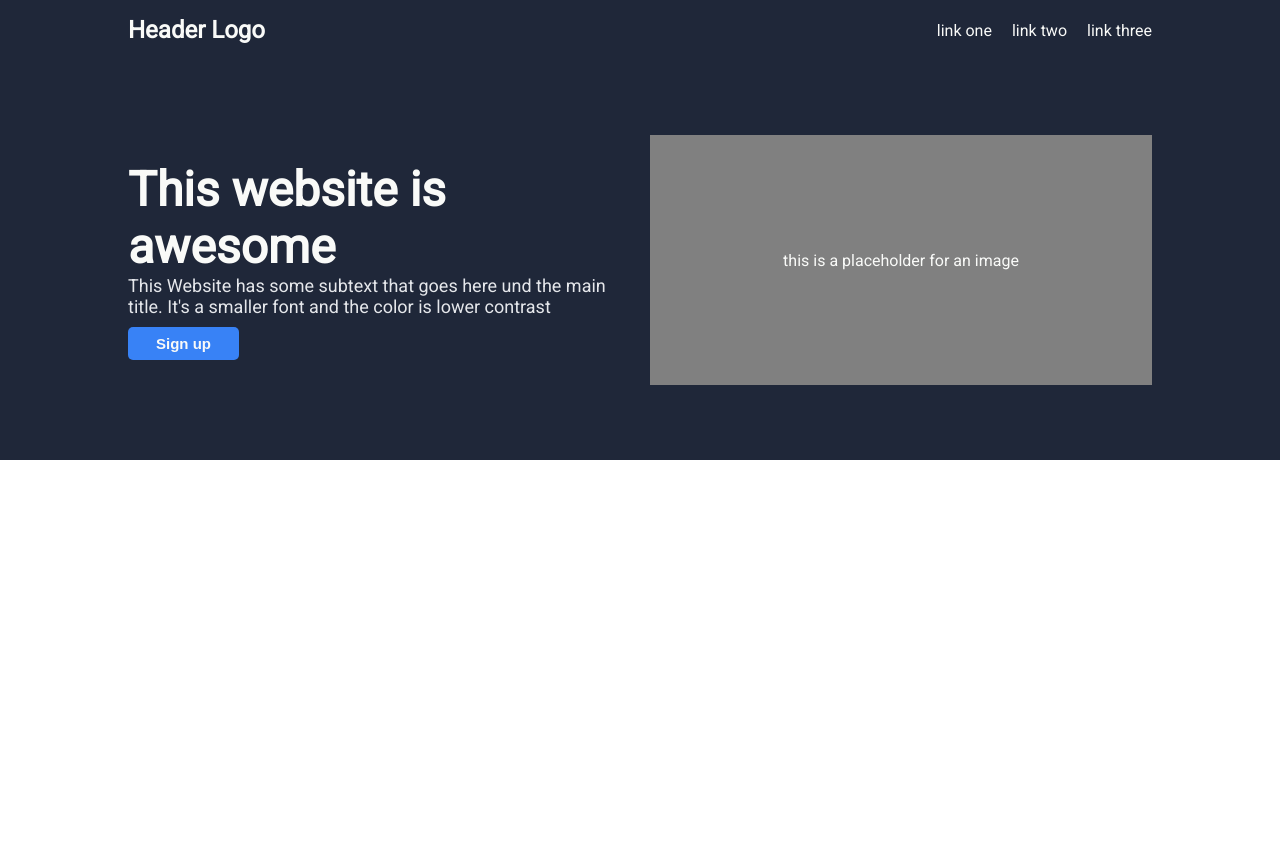
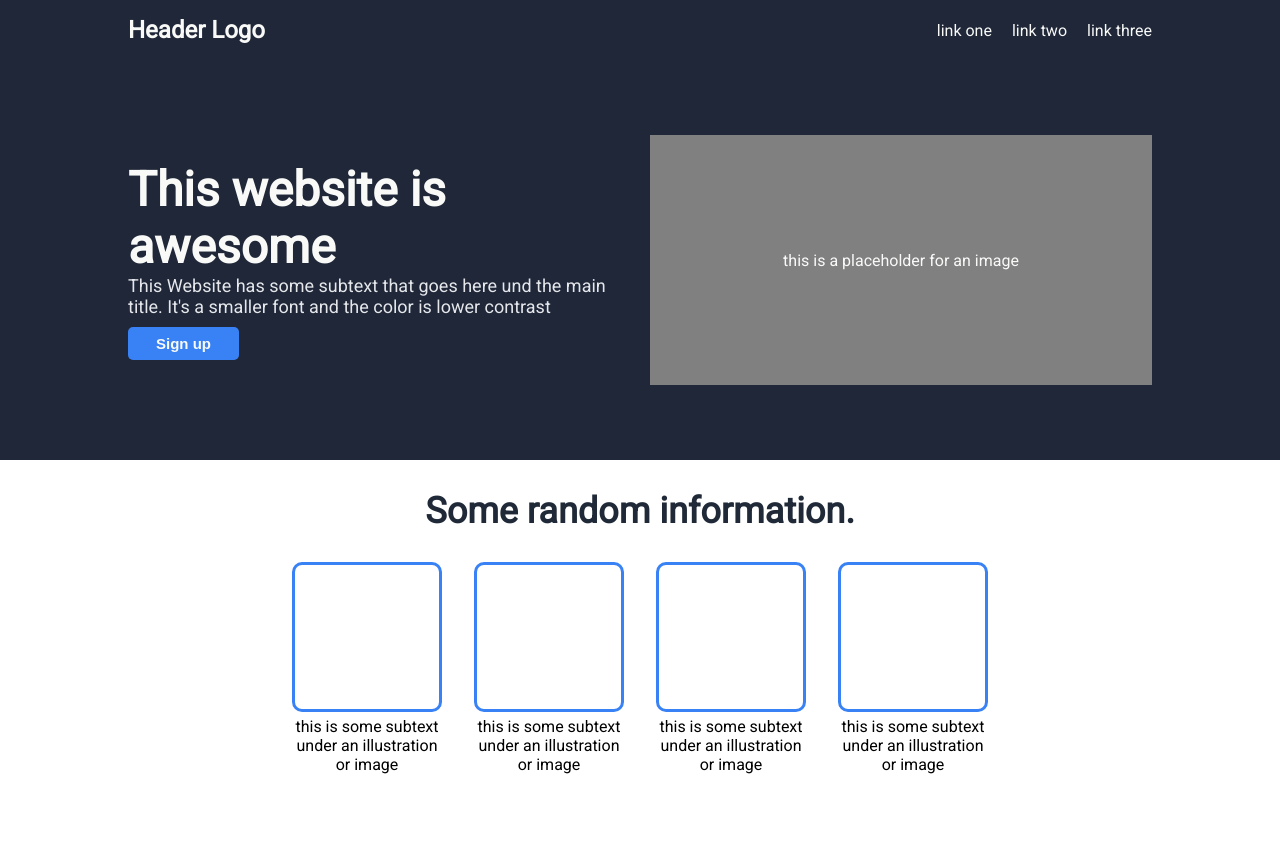
Before and after one commit to wanjaclodt/Odin-Landing-Page-Exercise, a plain HTML site: page index.html in a window 1280 px wide. Before the commit the page ends 800 px from the top, so only its background shows below. Drawn offline with Linux system fonts and the light colour scheme.

Commit message:
Arrange information section inlcuding title and info-boxes with wrap function

```diff
--- a/index.html
+++ b/index.html
@@ -36,4 +36,32 @@
     </div>
 </body>
 
+<div class="section">
+    <div class="two">
+        <div class="top">
+            <p>Some random information.</p>
+        </div>
+        <div class="bottom">
+            <div class="boxes">
+                <div class="box">
+                    <div class="img"></div>
+                    <div class="subtext">this is some subtext under an illustration or image</div>
+                </div>
+                <div class="box">
+                    <div class="img"></div>
+                    <div class="subtext">this is some subtext under an illustration or image</div>
+                </div>
+                <div class="box">
+                    <div class="img"></div>
+                    <div class="subtext">this is some subtext under an illustration or image</div>
+                </div>
+                <div class="box">
+                    <div class="img"></div>
+                    <div class="subtext">this is some subtext under an illustration or image</div>
+                </div>
+            </div>
+        </div>
+    </div>
+</div>
+
 </html>
--- a/style.css
+++ b/style.css
@@ -44,6 +44,7 @@ body {
     flex: 1;
     gap: 20px;
     background: #1F2739;
+    flex-wrap: wrap;
 }
 
 .title {
@@ -83,3 +84,43 @@ button {
     justify-content: center;
     margin-right: 10vw;
 }
+
+.section .two {
+    display: flex;
+    flex-direction: column;
+    flex-grow: 1;
+}
+
+.top p {
+    text-align: center;
+    margin-top: 30px;
+    font-size: 36px;
+    font-weight: bolder;
+    color: #1F2937;
+}
+
+.bottom .boxes {
+    display: flex;
+    justify-content: center;
+    gap: 2rem;
+    margin-top: 30px;
+    flex-wrap: wrap;
+}
+
+.box .img {
+    height: 150px;
+    width: 150px;
+    border-style: solid;
+    border-color: #3882f6;
+    border-radius: 10px;
+}
+
+.bottom .boxes .box {
+    width: 150px;
+    min-width: 150px;
+}
+
+.subtext {
+    text-align: center;
+    margin-top: 5px;
+}
```
